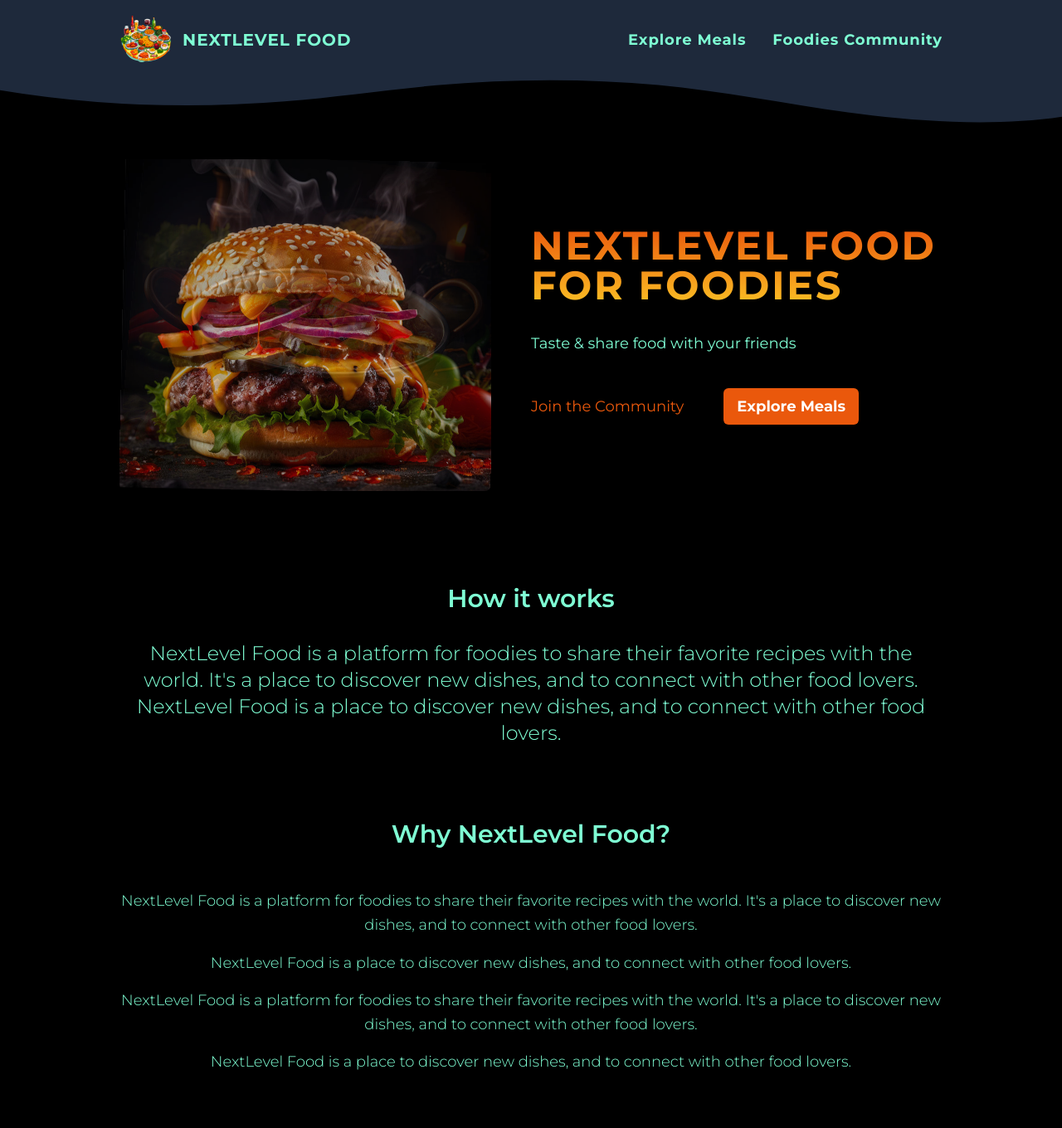
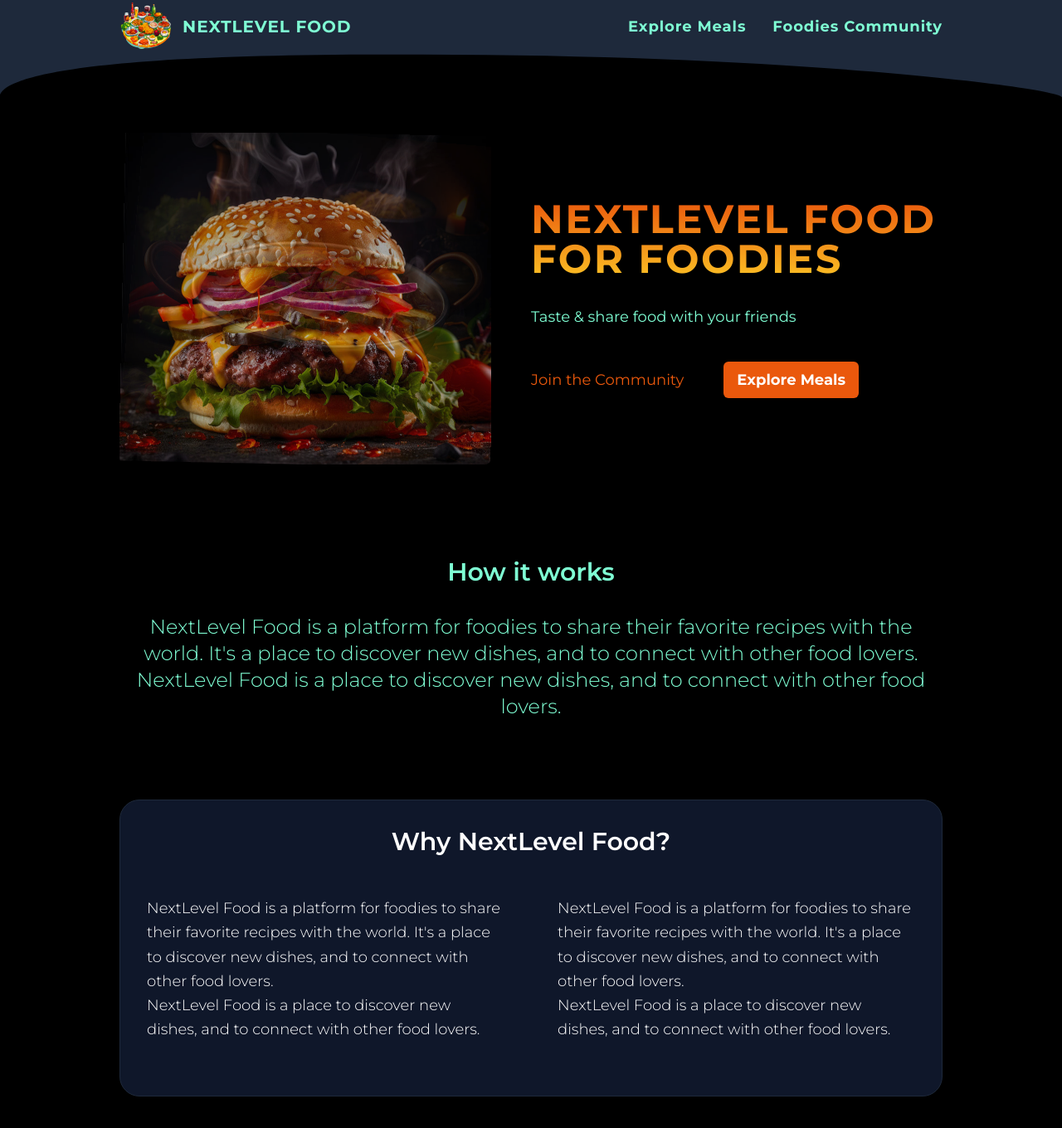
Before and after one commit to wjaqbo/share-menu, a Next.js app: page / in a window 1280 px wide. Shown: the top 1360 px of the page at 83% size. Built offline with nearby package versions, Linux system fonts and the light colour scheme.

Commit message:
Style improvements, add accordion to home page

```diff
--- a/src/app/community/page.tsx
+++ b/src/app/community/page.tsx
@@ -28,17 +28,26 @@ export default function CommunityPage() {
 
         <ul className="flex gap-12 text-center text-lg font-light">
           <li>
-            <Image src={mealIcon} alt="A delicious meal" />
+            <Image
+              src={mealIcon}
+              alt="A delicious meal"
+              className="animate-fadeIn"
+            />
             <p>Share & discover recipes</p>
           </li>
           <li>
-            <Image src={communityIcon} alt="A crowd of people, cooking" />
+            <Image
+              src={communityIcon}
+              alt="A crowd of people, cooking"
+              className="animate-fadeIn"
+            />
             <p>Find new friends & like-minded people</p>
           </li>
           <li>
             <Image
               src={eventsIcon}
               alt="A crowd of people at a cooking event"
+              className="animate-fadeIn"
             />
             <p>Participate in exclusive events</p>
           </li>
--- a/src/app/meals/[slug]/page.tsx
+++ b/src/app/meals/[slug]/page.tsx
@@ -53,7 +53,8 @@ export default async function MealDetailsPage({
           <p className="mt-5 text-lg font-light text-white">{summary}</p>
         </div>
       </header>
-      <section className="my-14 animate-slideUp rounded bg-slate-800 p-4">
+      <section className="my-14 animate-slideUp rounded-3xl border border-slate-800 bg-slate-900 px-8 py-16">
+        <h2 className="mb-10 text-3xl font-semibold">Instructions</h2>
         <p
           className="text-lg font-light text-white"
           dangerouslySetInnerHTML={{ __html: formattedInstructions }}
--- a/src/app/page.tsx
+++ b/src/app/page.tsx
@@ -1,3 +1,4 @@
+import HomeAccordion from "@/components/home/home-accordion";
 import ImageSlideshow from "@/components/slideshow/image-slideshow";
 import Link from "next/link";
 
@@ -42,29 +43,36 @@ export default function HomePage() {
         </p>
       </section>
 
-      <section className="mx-auto my-14 flex flex-col gap-4 text-center text-lg font-light leading-relaxed">
+      <section className="mx-auto my-24 flex flex-col gap-4 rounded-3xl border border-slate-800 bg-slate-900 px-8 pb-16 text-lg font-light  leading-relaxed text-white">
         <h2 className="my-8 text-center text-3xl font-semibold">
           Why NextLevel Food?
         </h2>
+        <div className="flex gap-16">
+          <div>
             <p>
               NextLevel Food is a platform for foodies to share their favorite
-          recipes with the world. It&apos;s a place to discover new dishes, and
-          to connect with other food lovers.
+              recipes with the world. It&apos;s a place to discover new dishes,
+              and to connect with other food lovers.
             </p>
             <p>
-          NextLevel Food is a place to discover new dishes, and to connect with
-          other food lovers.
+              NextLevel Food is a place to discover new dishes, and to connect
+              with other food lovers.
+            </p>
+          </div>
+          <div>
+            <p>
+              NextLevel Food is a platform for foodies to share their favorite
+              recipes with the world. It&apos;s a place to discover new dishes,
+              and to connect with other food lovers.
             </p>
             <p>
-          NextLevel Food is a platform for foodies to share their favorite
-          recipes with the world. It&apos;s a place to discover new dishes, and
-          to connect with other food lovers.
+              NextLevel Food is a place to discover new dishes, and to connect
+              with other food lovers.
             </p>
-        <p>
-          NextLevel Food is a place to discover new dishes, and to connect with
-          other food lovers.
-        </p>
+          </div>
+        </div>
       </section>
+      {/* <HomeAccordion /> */}
     </>
   );
 }
--- a/src/components/app-header/app-header-background.tsx
+++ b/src/components/app-header/app-header-background.tsx
@@ -1,6 +1,6 @@
 export default function AppHeaderBackground() {
   return (
-    <div className="absolute left-0 top-full -z-10 w-full">
+    <div className="absolute left-0 top-full -z-10 w-full rotate-180">
       <svg
         className="h-14 w-full"
         data-name="Layer 1"
@@ -9,7 +9,7 @@ export default function AppHeaderBackground() {
         preserveAspectRatio="none"
       >
         <path
-          d="M321.39,56.44c58-10.79,114.16-30.13,172-41.86,82.39-16.72,168.19-17.73,250.45-.39C823.78,31,906.67,72,985.66,92.83c70.05,18.48,146.53,26.09,214.34,3V0H0V27.35A600.21,600.21,0,0,0,321.39,56.44Z"
+          d="M741,116.23C291,117.43,0,27.57,0,6V120H1200V6C1200,27.93,1186.4,119.83,741,116.23Z"
           className="fill-slate-800"
         ></path>
       </svg>
--- a/src/components/app-header/app-header.tsx
+++ b/src/components/app-header/app-header.tsx
@@ -8,7 +8,7 @@ import NavLink from "./nav-link";
 export default function AppHeader() {
   return (
     <header className="sticky top-0 z-20 bg-slate-800">
-      <div className="mx-auto flex max-w-screen-lg items-center justify-between p-4">
+      <div className="mx-auto flex max-w-screen-lg items-center justify-between px-4">
         <Link
           href="/"
           className="flex items-center gap-3 text-xl font-bold uppercase tracking-wider"
--- /dev/null
+++ b/src/components/home/home-accordion.tsx
@@ -0,0 +1,33 @@
+import {
+  Accordion,
+  AccordionContent,
+  AccordionItem,
+  AccordionTrigger,
+} from "@/components/ui/accordion";
+
+export default function HomeAccordion() {
+  return (
+    <Accordion type="single" collapsible className="w-full">
+      <AccordionItem value="item-1">
+        <AccordionTrigger>Is it accessible?</AccordionTrigger>
+        <AccordionContent>
+          Yes. It adheres to the WAI-ARIA design pattern.
+        </AccordionContent>
+      </AccordionItem>
+      <AccordionItem value="item-2">
+        <AccordionTrigger>Is it styled?</AccordionTrigger>
+        <AccordionContent>
+          Yes. It comes with default styles that matches the other
+          components&apos; aesthetic.
+        </AccordionContent>
+      </AccordionItem>
+      <AccordionItem value="item-3">
+        <AccordionTrigger>Is it animated?</AccordionTrigger>
+        <AccordionContent>
+          Yes. It&apos;s animated by default, but you can disable it if you
+          prefer.
+        </AccordionContent>
+      </AccordionItem>
+    </Accordion>
+  );
+}
--- a/src/components/meals/meal-item.tsx
+++ b/src/components/meals/meal-item.tsx
@@ -17,14 +17,14 @@ export default function MealItem({
   creator: string;
 }) {
   return (
-    <article className="flex h-full flex-col justify-between overflow-hidden rounded bg-slate-800 shadow-md transition">
+    <article className="flex h-full flex-col justify-between overflow-hidden rounded border border-slate-800 bg-slate-900 shadow-md transition">
       <header>
         <div className="relative h-56 w-full">
           <Image
             src={image}
             alt={title}
             fill
-            className="animate-fadeIn object-cover"
+            className="absolute left-0 top-0 h-full w-full animate-fadeIn object-cover"
           />
         </div>
         <div className="p-4 ">
--- /dev/null
+++ b/src/lib/utils.ts
@@ -0,0 +1,6 @@
+import { type ClassValue, clsx } from "clsx"
+import { twMerge } from "tailwind-merge"
+
+export function cn(...inputs: ClassValue[]) {
+  return twMerge(clsx(inputs))
+}
```
Also changed, not shown: 1 other file (tests, documents, lock files or other folders). Lines whose indentation alone changed are shown as unchanged.
